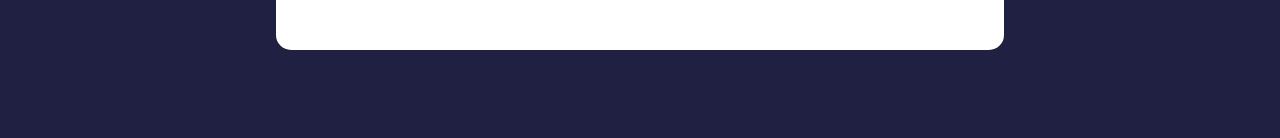
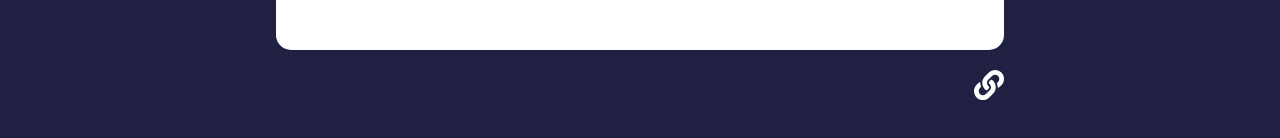
Before and after one commit to blsgrn/Feedback-React-App, a React (Create React App) app in the folder feedback-app/: page /about in a window 1280 px wide. Shown: the part 324-462 px from the top of the page. Built offline with nearby package versions, Linux system fonts and the light colour scheme; the HTML template or start-up script is replaced by a standard one.

Commit message:
Add Link to about and back

```diff
--- a/feedback-app/src/App.js
+++ b/feedback-app/src/App.js
@@ -7,6 +7,7 @@
 import FeedbackStats from './components/FeedbackStats';
 import FeedbackForm from './components/FeedbackForm';
 import AboutPage from './pages/AboutPage';
+import AboutLinkIcon from './components/AboutLinkIcon';
 
 function App() {
   const [feedback, setFeedback] = useState(FeedbackData);
@@ -44,6 +45,7 @@
           <Route path="/about" element={<AboutPage />} />
           {/* <Route path="/about" component={AboutPage} /> */}
         </Routes>
+        <AboutLinkIcon />
       </div>
     </Router>
   );
--- /dev/null
+++ b/feedback-app/src/components/AboutLinkIcon.jsx
@@ -0,0 +1,23 @@
+import { FaLink } from 'react-icons/fa';
+// we get rid of a link becuase it reloads. Use Link from react-router-d0m for internal links
+import { Link } from 'react-router-dom';
+
+function AboutLinkIcon() {
+  return (
+    <div className="about-link">
+      {/* <Link to="/about"> */}
+      <Link
+        to={{
+          pathname: '/about',
+          search: '!sort=name',
+          hash: '#Info',
+        }}
+      >
+        <FaLink size={30} />
+      </Link>
+      {/* </Link> */}
+    </div>
+  );
+}
+
+export default AboutLinkIcon;
--- a/feedback-app/src/pages/AboutPage.jsx
+++ b/feedback-app/src/pages/AboutPage.jsx
@@ -1,4 +1,5 @@
 import Card from '../components/shared/Card';
+import { Link } from 'react-router-dom';
 
 function AboutPage() {
   return (
@@ -11,7 +12,7 @@
           nemo optio quisquam quae!
         </p>
         <p>
-          <a href="/">back to home</a>
+          <Link to="/">back to home</Link>
         </p>
       </div>
     </Card>
```
